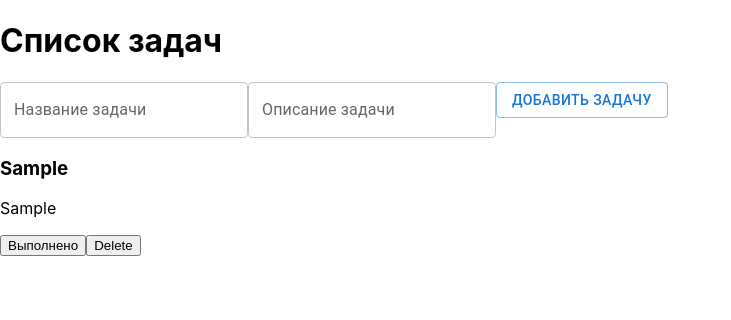
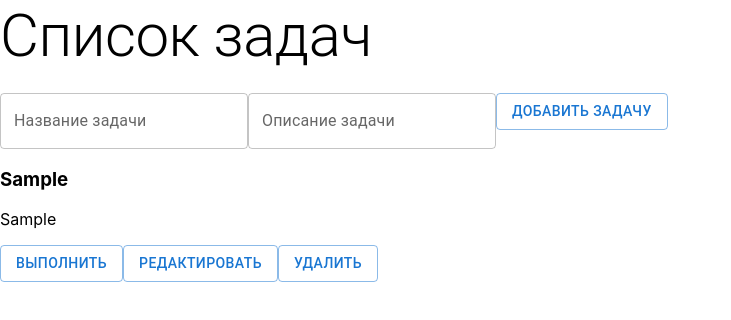
Before and after one commit to Hydrobee3000/todo, a React (Create React App) app: page / in a window 1280 px wide. Both pictures are taken after typing "Sample", "Sample" into the empty fields and a click on the button "ДОБАВИТЬ ЗАДАЧУ". Shown: the top 320 px of the page, without its empty margins (0-731 px from the left). Built offline with nearby package versions, Linux system fonts and the light colour scheme.

Commit message:
Добавлено редактирование задач

```diff
--- a/src/App.tsx
+++ b/src/App.tsx
@@ -1,7 +1,8 @@
 import React, { useState } from 'react'
+import { Task } from './types'
+import { Typography } from '@mui/material'
 import TaskForm from './components/TaskForm'
 import TaskList from './components/TaskList'
-import { Task } from './types'
 
 const App: React.FC = () => {
   const [tasks, setTasks] = useState<Task[]>([])
@@ -18,11 +19,17 @@ const App: React.FC = () => {
     setTasks(tasks.map((task) => (task.id === taskId ? { ...task, completed: !task.completed } : task)))
   }
 
+  const updateTask = (updatedTask: Task) => {
+    setTasks((prevTasks) => prevTasks.map((task) => (task.id === updatedTask.id ? updatedTask : task)))
+  }
+
   return (
     <div>
-      <h1>Список задач</h1>
+      <Typography variant='h2' gutterBottom>
+        Список задач
+      </Typography>
       <TaskForm onCreateTask={createTask} />
-      <TaskList tasks={tasks} onDeleteTask={deleteTask} onToggleTask={toggleTask} />
+      <TaskList tasks={tasks} onDeleteTask={deleteTask} onToggleTask={toggleTask} onUpdateTask={updateTask} />
     </div>
   )
 }
--- /dev/null
+++ b/src/components/TaskEditForm.tsx
@@ -0,0 +1,60 @@
+import React, { useState } from 'react'
+import PropTypes from 'prop-types'
+import { Task } from '../types'
+import { Button, TextField } from '@mui/material'
+
+const TaskEditForm: React.FC<{
+  task: Task
+  onSaveTask: (task: Task) => void
+  onCancelEdit: () => void
+}> = ({ task, onSaveTask, onCancelEdit }) => {
+  const [title, setTitle] = useState(task.title)
+  const [description, setDescription] = useState(task.description)
+
+  const handleSubmit = (e: React.FormEvent) => {
+    e.preventDefault()
+    onSaveTask({ ...task, title, description })
+    onCancelEdit()
+  }
+
+  return (
+    <form onSubmit={handleSubmit}>
+      <TextField
+        id='outlined-basic'
+        variant='outlined'
+        label='Название задачи'
+        placeholder='Введите название задачи'
+        onChange={(e) => setTitle(e.target.value)}
+      />
+
+      <TextField
+        id='outlined-basic'
+        variant='outlined'
+        label='Описание задачи'
+        placeholder='Введите описание задачи'
+        value={description}
+        onChange={(e) => setDescription(e.target.value)}
+      />
+
+      <Button variant='outlined' type='submit'>
+        Сохранить
+      </Button>
+      <Button variant='outlined' type='button' onClick={onCancelEdit}>
+        Отменить
+      </Button>
+    </form>
+  )
+}
+
+TaskEditForm.propTypes = {
+  task: PropTypes.shape({
+    id: PropTypes.number.isRequired,
+    title: PropTypes.string.isRequired,
+    description: PropTypes.string.isRequired,
+    completed: PropTypes.bool.isRequired,
+  }).isRequired,
+  onSaveTask: PropTypes.func.isRequired,
+  onCancelEdit: PropTypes.func.isRequired,
+}
+
+export default TaskEditForm
--- a/src/components/TaskForm.tsx
+++ b/src/components/TaskForm.tsx
@@ -2,14 +2,19 @@ import React, { useState } from 'react'
 import { Task } from '../types'
 import { TextField, Button } from '@mui/material'
 
-const TaskForm: React.FC<{ onCreateTask: (newTask: Task) => void }> = ({ onCreateTask }) => {
+interface TaskFormProps {
+  onCreateTask: (newTask: Task) => void
+}
+
+const TaskForm: React.FC<TaskFormProps> = ({ onCreateTask }) => {
   const [title, setTitle] = useState('')
   const [description, setDescription] = useState('')
 
   const handleSubmit = (e: React.FormEvent) => {
     e.preventDefault()
     if (title.trim()) {
-      onCreateTask({ title, description, id: Date.now(), completed: false })
+      const newTask: Task = { title, description, id: Date.now(), completed: false }
+      onCreateTask(newTask)
       setTitle('')
       setDescription('')
     }
@@ -19,22 +24,20 @@ const TaskForm: React.FC<{ onCreateTask: (newTask: Task) => void }> = ({ onCreat
     <form onSubmit={handleSubmit}>
       <TextField
         id='outlined-basic'
+        variant='outlined'
         label='Название задачи'
-        variant='outlined'
         placeholder='Введите название задачи'
         value={title}
         onChange={(e) => setTitle(e.target.value)}
       />
-
       <TextField
         id='outlined-basic'
+        variant='outlined'
         label='Описание задачи'
-        variant='outlined'
         placeholder='Введите описание задачи'
         value={description}
         onChange={(e) => setDescription(e.target.value)}
       />
-
       <Button type='submit' variant='outlined'>
         Добавить задачу
       </Button>
--- a/src/components/TaskItem.tsx
+++ b/src/components/TaskItem.tsx
@@ -1,17 +1,53 @@
-import React from 'react'
+// TaskItem.tsx
+import React, { useState } from 'react'
 import { Task } from '../types'
+import TaskEditForm from './TaskEditForm'
+import { Button } from '@mui/material'
 
-const TaskItem: React.FC<{
+interface TaskItemProps {
   task: Task
   onDeleteTask: (taskId: number) => void
   onToggleTask: (taskId: number) => void
-}> = ({ task, onDeleteTask, onToggleTask }) => {
+  onUpdateTask: (updatedTask: Task) => void
+}
+
+const TaskItem: React.FC<TaskItemProps> = ({ task, onDeleteTask, onToggleTask, onUpdateTask }) => {
+  const [isEditing, setIsEditing] = useState(false)
+
+  const handleEditClick = () => {
+    setIsEditing(true)
+  }
+
+  const handleCancelEdit = () => {
+    setIsEditing(false)
+  }
+
+  const handleSaveTask = (updatedTask: Task) => {
+    onUpdateTask(updatedTask) // Обновляем задачу в компоненте App
+    setIsEditing(false)
+  }
+
   return (
     <div>
-      <h3>{task.title}</h3>
-      <p>{task.description}</p>
-      <button onClick={() => onToggleTask(task.id)}>{task.completed ? 'Не выполнено' : 'Выполнено'}</button>
-      <button onClick={() => onDeleteTask(task.id)}>Delete</button>
+      {isEditing ? (
+        <div>
+          <TaskEditForm task={task} onSaveTask={handleSaveTask} onCancelEdit={handleCancelEdit} />
+        </div>
+      ) : (
+        <>
+          <h3>{task.title}</h3>
+          <p>{task.description}</p>
+          <Button variant='outlined' onClick={() => onToggleTask(task.id)}>
+            {task.completed ? 'Отменить' : 'Выполнить'}
+          </Button>
+          <Button variant='outlined' onClick={handleEditClick}>
+            Редактировать
+          </Button>
+          <Button variant='outlined' onClick={() => onDeleteTask(task.id)}>
+            Удалить
+          </Button>
+        </>
+      )}
     </div>
   )
 }
--- a/src/components/TaskList.tsx
+++ b/src/components/TaskList.tsx
@@ -1,16 +1,19 @@
 import React from 'react'
+import { Task } from '../types'
 import TaskItem from './TaskItem'
-import { Task } from '../types'
 
-const TaskList: React.FC<{
+interface TaskListProps {
   tasks: Task[]
   onDeleteTask: (taskId: number) => void
   onToggleTask: (taskId: number) => void
-}> = ({ tasks, onDeleteTask, onToggleTask }) => {
+  onUpdateTask: (updatedTask: Task) => void // Добавляем новый пропс
+}
+
+const TaskList: React.FC<TaskListProps> = ({ tasks, onDeleteTask, onToggleTask, onUpdateTask }) => {
   return (
     <div>
       {tasks.map((task) => (
-        <TaskItem key={task.id} task={task} onDeleteTask={onDeleteTask} onToggleTask={onToggleTask} />
+        <TaskItem key={task.id} task={task} onDeleteTask={onDeleteTask} onToggleTask={onToggleTask} onUpdateTask={onUpdateTask} />
       ))}
     </div>
   )
```
